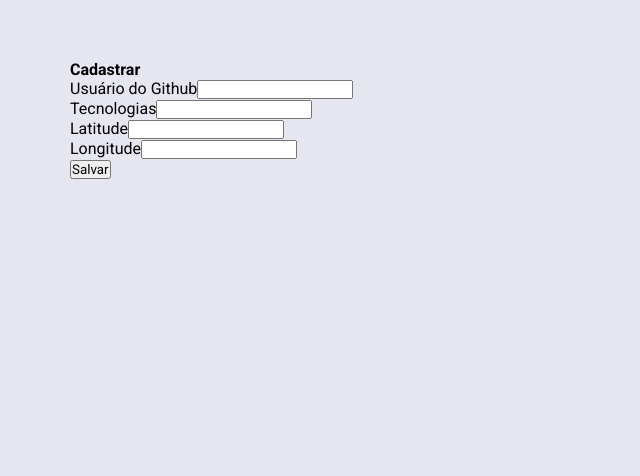
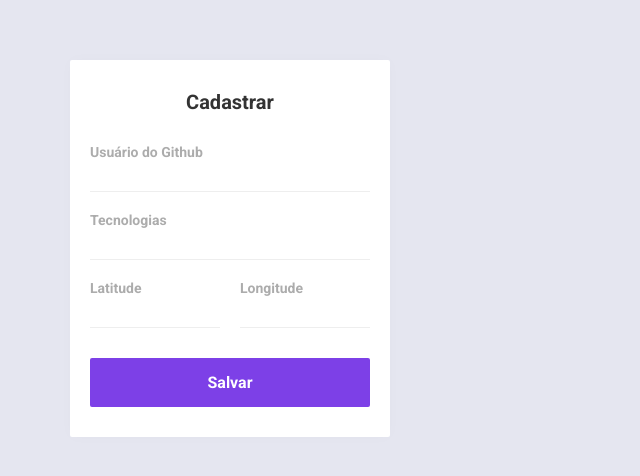
Before and after one commit to vitorsemidio-dev/dev-radar-web, a React (Create React App) app: page / in a window 1280 px wide. Shown: the top 476 px of the page, without its empty margins (0-640 px from the left). Built offline with nearby package versions, Linux system fonts and the light colour scheme.

Commit message:
Estilização Sidebar

```diff
--- a/src/App.js
+++ b/src/App.js
@@ -2,6 +2,7 @@ import React from 'react';
 
 import './global.css';
 import './App.css';
+import './Sidebar.css';
 
 function App() {
 
--- /dev/null
+++ b/src/Sidebar.css
@@ -0,0 +1,68 @@
+aside {
+  width: 320px;
+  background-color: #FFF;
+  box-shadow: 0 0 14px 0 rgba(0, 0, 0, 0.02);
+  border-radius: 2px;
+  padding: 30px 20px;
+}
+
+
+aside strong {
+  font-size: 20px;
+  text-align: center;
+  display: block;
+  color: #333;
+}
+
+aside form {
+  margin-top: 30px;
+}
+
+aside form .input-block + .input-block {
+  margin-top: 20px;
+}
+
+aside form .input-group {
+  margin-top: 20px;
+  display: grid;
+  gap: 20px;
+  grid-template-columns: 1fr 1fr;
+}
+
+aside form .input-group .input-block {
+  margin-top: 0;
+}
+
+aside form .input-block label {
+  color: #acacac;
+  font-size: 14px;
+  font-weight: bold;
+  display: block;
+}
+
+aside form .input-block input {
+  width: 100%;
+  height: 32px;
+  font-size: 14px;
+  color: #666;
+  border: 0;
+  border-bottom: 1px solid #eee;
+}
+
+aside form button[type=submit] {
+  width: 100%;
+  border: 0;
+  margin-top: 30px;
+  background: #7d40e7;
+  border-radius: 2px;
+  padding: 15px 20px;
+  font-size: 16px;
+  font-weight: bold;
+  color: #fff;
+  cursor: pointer;
+  transition: background 0.5s;
+}
+
+aside form button[type=submit]:hover {
+  background-color: #6931ca;
+}
```
